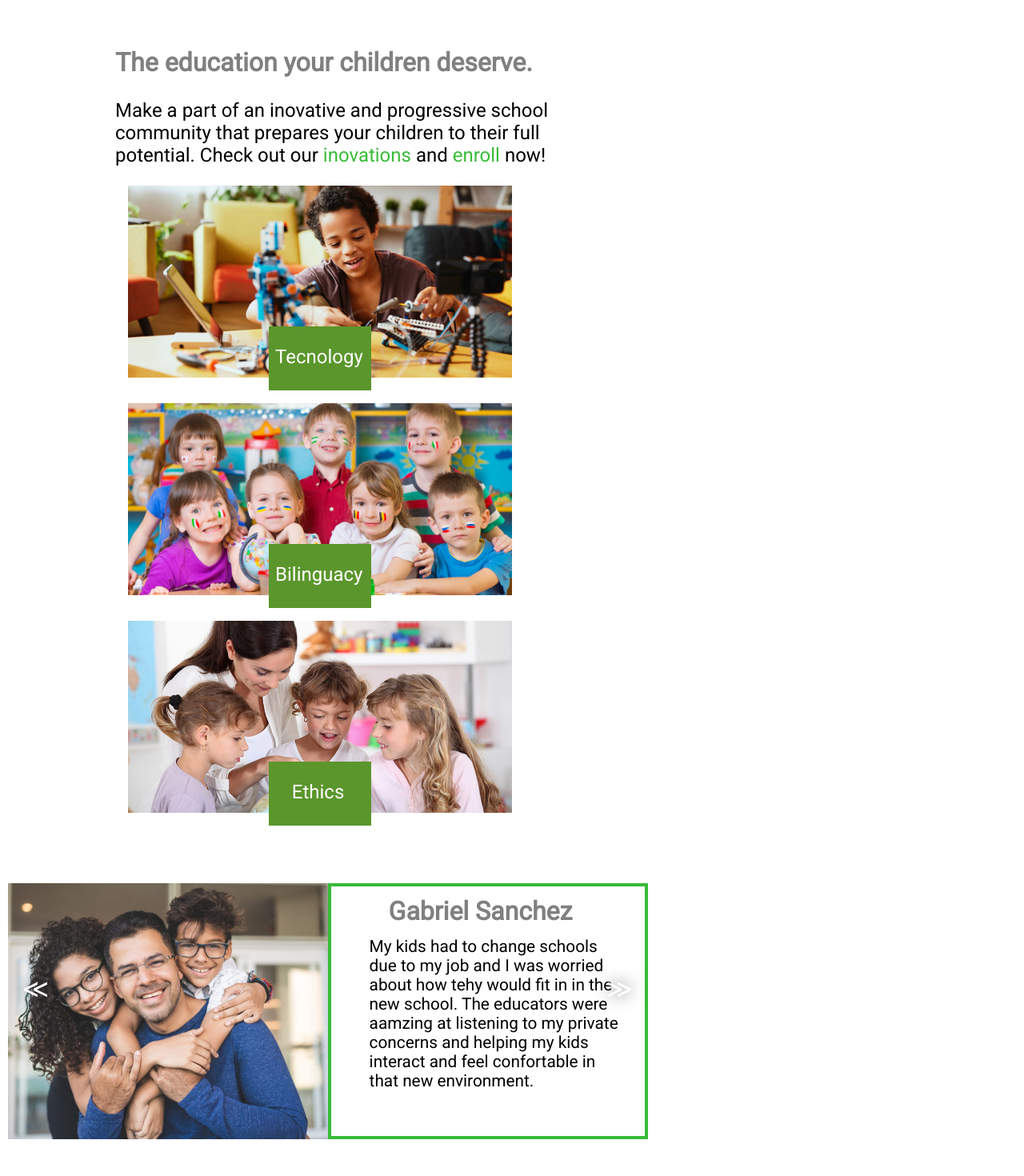
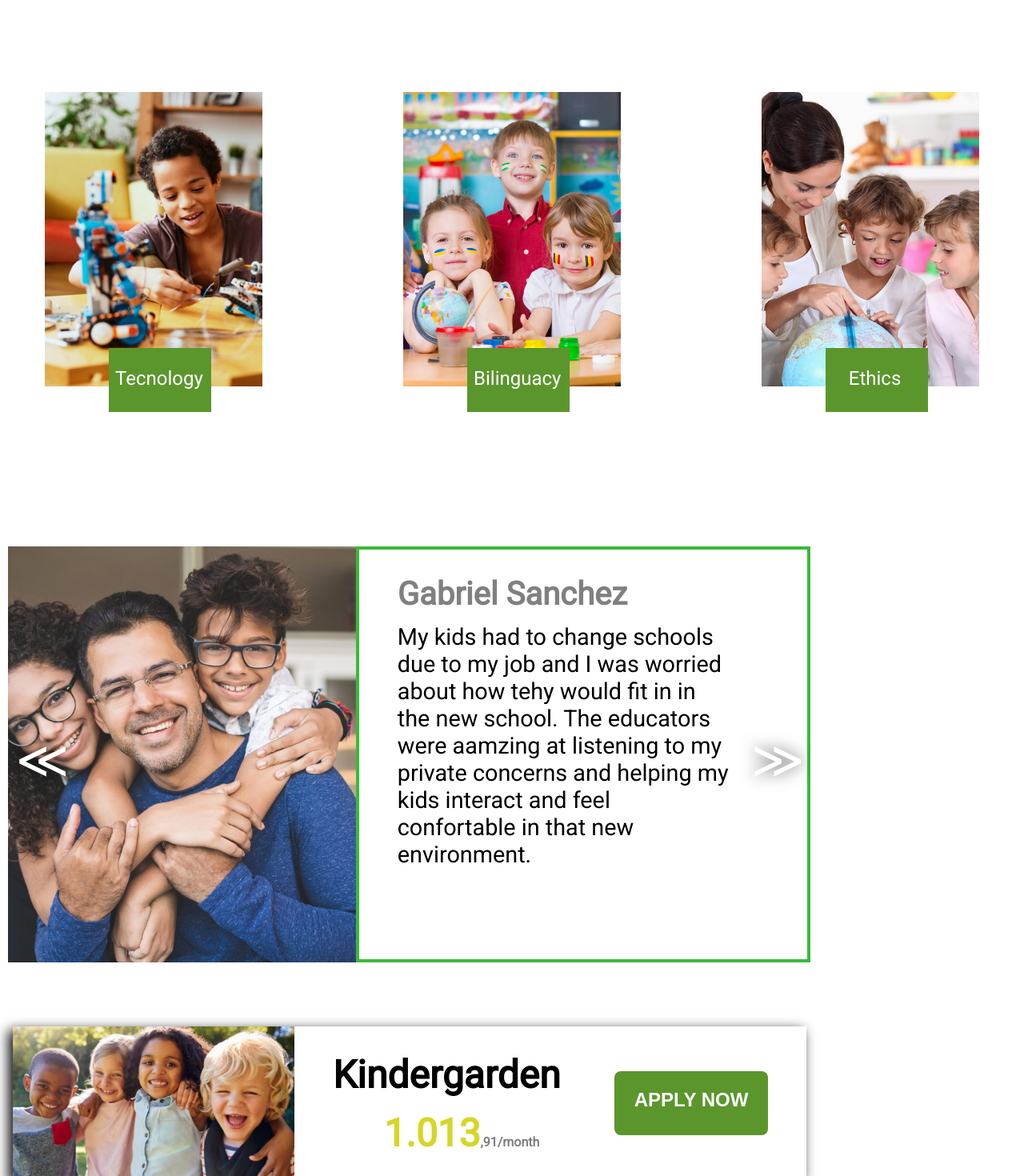
Before and after one commit to poissonfou/School-Site-Concept, a Vue app: page / in a window 1280 px wide. Shown: the part 520-1990 px from the top of the page at 80% size. Built offline with nearby package versions, Linux system fonts and the light colour scheme.

Commit message:
resposivity for 992px

```diff
--- a/src/components/layout/TheFooter.vue
+++ b/src/components/layout/TheFooter.vue
@@ -27,4 +27,12 @@ p {
     width: 15rem;
   }
 }
+
+@media (min-width: 992px) {
+  p {
+    margin-left: 25.5rem;
+    font-size: 1.6rem;
+    width: 15rem;
+  }
+}
 </style>
--- a/src/components/sections/FirstSection.vue
+++ b/src/components/sections/FirstSection.vue
@@ -21,11 +21,7 @@ export default {};
 
 <style scoped>
 @import "../../styles/responsive768.css";
-/* section {
-  display: flex;
-  flex-direction: row;
-  justify-content: space-between;
-} */
+
 section div {
   width: 1rem;
   margin: 0;
@@ -117,4 +113,27 @@ a {
     color: rgb(56, 187, 56);
   }
 }
+
+@media (min-width: 992px) {
+  section {
+    display: flex;
+    flex-direction: row;
+    justify-content: space-between;
+    margin-bottom: 5.5rem;
+  }
+
+  section div {
+    margin-left: -3rem;
+  }
+
+  h1 {
+    margin-left: 7rem;
+    width: 25rem;
+  }
+
+  p {
+    width: 28rem;
+    margin-left: 7rem;
+  }
+}
 </style>
--- a/src/components/sections/FourthSection.vue
+++ b/src/components/sections/FourthSection.vue
@@ -153,4 +153,50 @@ a {
     font-size: 1.8rem;
   }
 }
+
+@media (min-width: 992px) {
+  h3 {
+    margin-left: 16rem;
+    font-size: 3rem;
+  }
+
+  h2 {
+    margin-left: 22.5rem;
+    font-size: 2.3rem;
+  }
+
+  i {
+    font-size: 5.2rem;
+  }
+
+  p {
+    margin-left: 5.7rem;
+  }
+
+  .social-links {
+    margin-top: 4.5rem;
+    margin-bottom: 2rem;
+    margin-left: 2rem;
+  }
+
+  .email {
+    margin-left: 4.7rem;
+  }
+
+  .facebook {
+    margin-left: 6.5rem;
+  }
+
+  .twitter {
+    margin-left: 6.7rem;
+  }
+
+  .tiktok {
+    margin-left: 6.5 rem;
+  }
+
+  base-social {
+    width: 12rem;
+  }
+}
 </style>
--- a/src/components/sections/SecondSection.vue
+++ b/src/components/sections/SecondSection.vue
@@ -66,4 +66,23 @@ a {
     object-fit: cover;
   }
 }
+
+@media (min-width: 992px) {
+  section {
+    display: flex;
+    flex-direction: row;
+    justify-content: space-around;
+    margin-left: -10rem;
+    margin-bottom: 7rem;
+    padding-left: 3rem;
+    padding-right: 3rem;
+    padding-top: 2rem;
+  }
+
+  img {
+    width: 17rem;
+    height: 23rem;
+    object-fit: cover;
+  }
+}
 </style>
--- a/src/components/sections/SliderComponent.vue
+++ b/src/components/sections/SliderComponent.vue
@@ -233,4 +233,49 @@ h2 {
     width: 20rem;
   }
 }
+
+@media (min-width: 992px) {
+  #main-div {
+    width: 62.7rem;
+    height: 35rem;
+    margin-left: 0.6rem;
+  }
+
+  img {
+    width: 27.2rem;
+    height: 32.5rem;
+  }
+
+  .info {
+    height: 32rem;
+    width: 35rem;
+  }
+
+  h2 {
+    font-size: 2.5rem;
+    margin-top: 2rem;
+    margin-left: 2.5rem;
+  }
+
+  p {
+    font-size: 1.8rem;
+    width: 26rem;
+  }
+
+  #prev,
+  #next {
+    top: 55%;
+    font-size: 4rem;
+  }
+
+  #next {
+    right: 1.5rem;
+  }
+
+  #prev:hover,
+  #next:hover {
+    width: 5rem;
+    height: 4rem;
+  }
+}
 </style>
--- a/src/components/sections/ThirdSection.vue
+++ b/src/components/sections/ThirdSection.vue
@@ -98,4 +98,35 @@ span {
     padding-left: 2rem;
   }
 }
+
+@media (min-width: 992px) {
+  div {
+    margin-top: 5rem;
+    margin-left: 0.5rem;
+  }
+
+  img {
+    width: 22rem;
+    height: 12rem;
+    object-fit: cover;
+    margin-left: 0rem;
+  }
+
+  .title {
+    font-size: 3rem;
+  }
+
+  .price {
+    font-size: 3rem;
+    padding-left: 5rem;
+  }
+
+  .k-12 {
+    margin-left: 7rem;
+  }
+
+  .highschool {
+    margin-left: 3rem;
+  }
+}
 </style>
--- a/src/components/ui/BaseButton.vue
+++ b/src/components/ui/BaseButton.vue
@@ -26,4 +26,13 @@ button:hover {
     position: absolute;
   }
 }
+
+@media (min-width: 992px) {
+  button {
+    margin-left: 47rem;
+    width: 12rem;
+    height: 5rem;
+    position: absolute;
+  }
+}
 </style>
--- a/src/components/ui/BaseCard.vue
+++ b/src/components/ui/BaseCard.vue
@@ -35,4 +35,16 @@
     margin-left: 11rem;
   }
 }
+
+@media (min-width: 992px) {
+  .category {
+    margin-left: 5rem;
+    margin-top: 10rem;
+  }
+
+  .base-card {
+    padding-right: -8rem;
+    width: 7rem;
+  }
+}
 </style>
--- a/src/components/ui/BaseCardPrice.vue
+++ b/src/components/ui/BaseCardPrice.vue
@@ -58,4 +58,15 @@ p {
     margin-top: 1rem;
   }
 }
+
+@media (min-width: 992px) {
+  .price-card {
+    width: 62rem;
+    height: 12rem;
+  }
+
+  p {
+    font-weight: bold;
+  }
+}
 </style>
```
